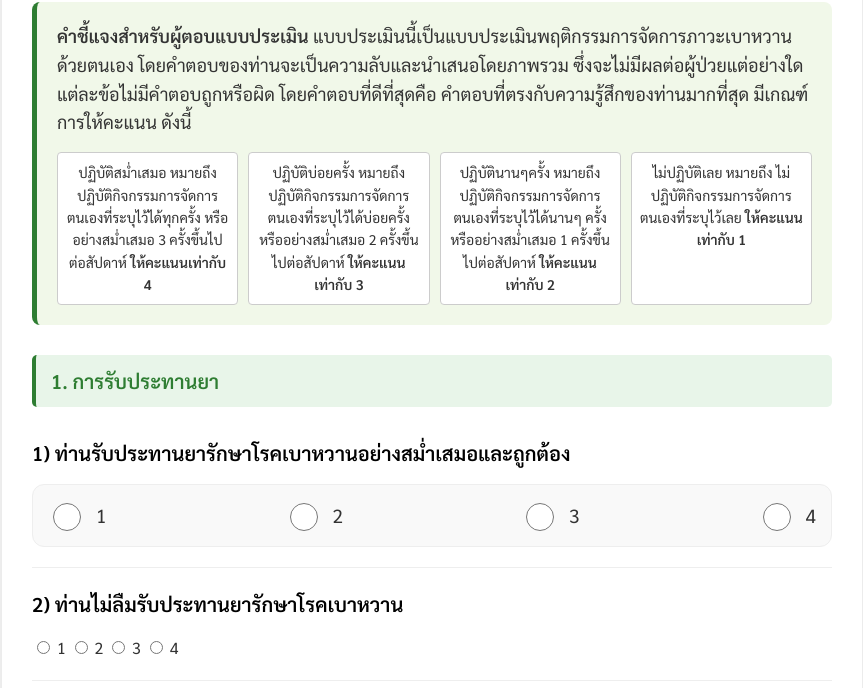
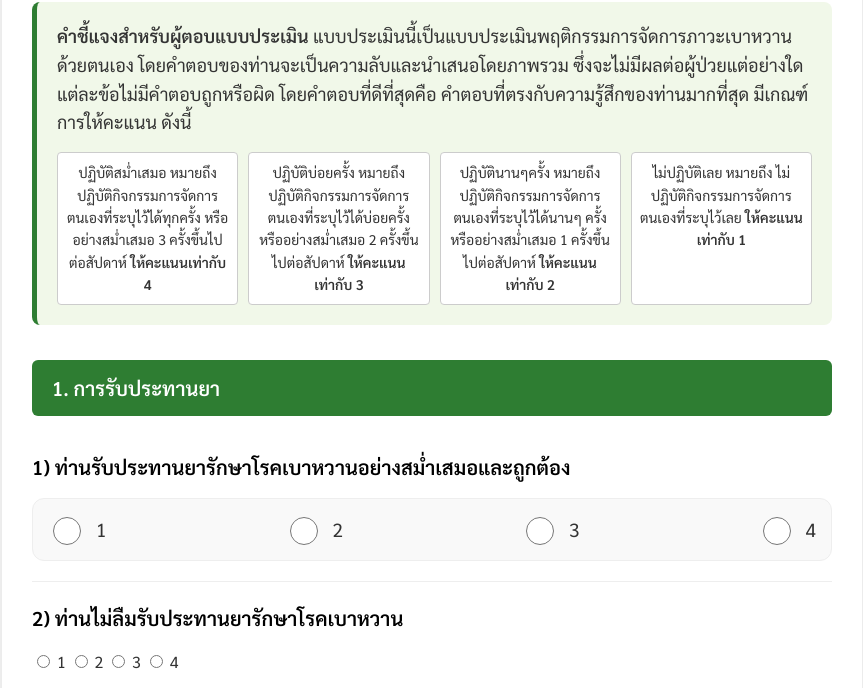
Before and after one commit to nanlaphaslineoadiabetes19-sketch/diabetes, a website: page pretest.html in a window 1280 px wide. Shown: the part 112-800 px from the top of the page, without its empty margins (208-1071 px from the left). Drawn offline with nearby package versions, Linux system fonts and the light colour scheme; some packages are replaced by stand-ins of ours; a script that the page names is missing.

Commit message:
Update pretest.html

```diff
--- a/pretest.html
+++ b/pretest.html
@@ -234,7 +234,7 @@
     </div>
 
     <form id="assessmentForm">
-        <div class="sub-section-header">1. การรับประทานยา</div>
+        <div class="section-title">1. การรับประทานยา</div>
         <div class="question-row">
             <div class="question-text">1) ท่านรับประทานยารักษาโรคเบาหวานอย่างสม่ำเสมอและถูกต้อง</div>
             <div class="options-inline">
```
